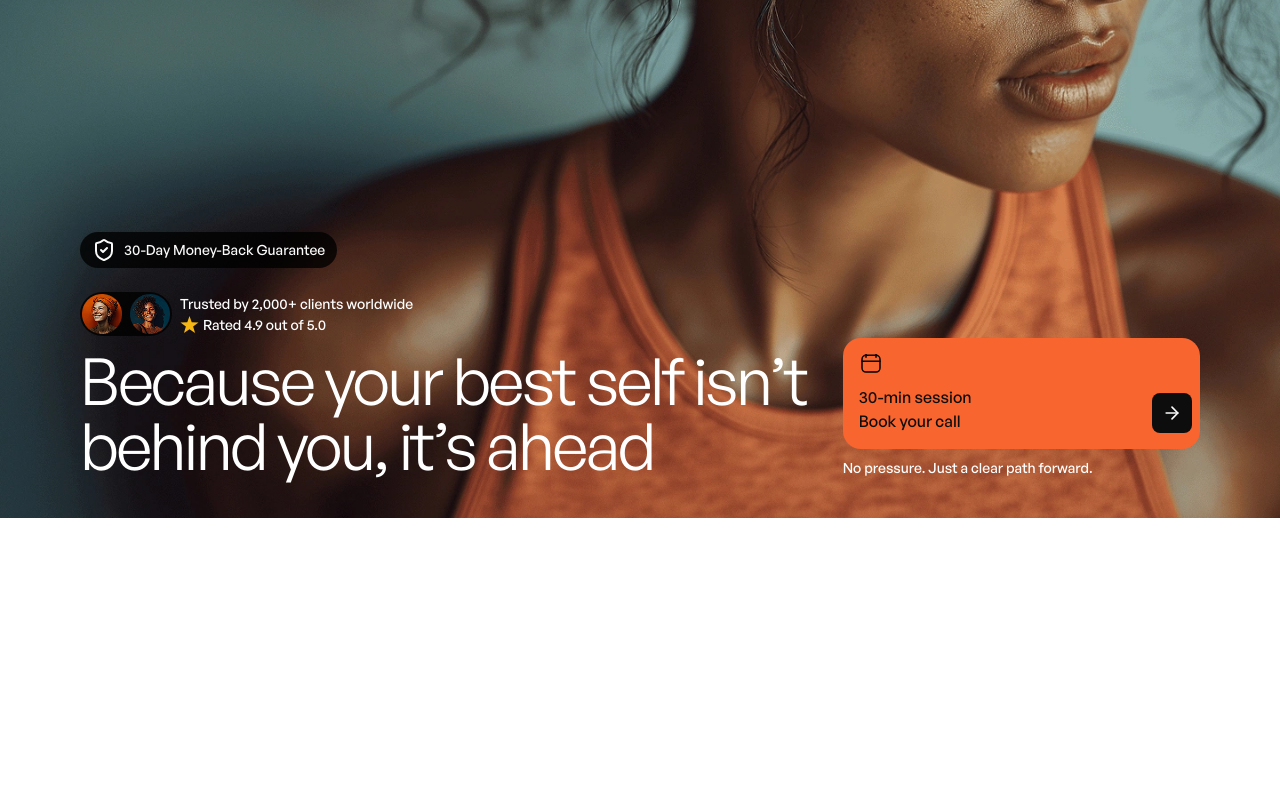
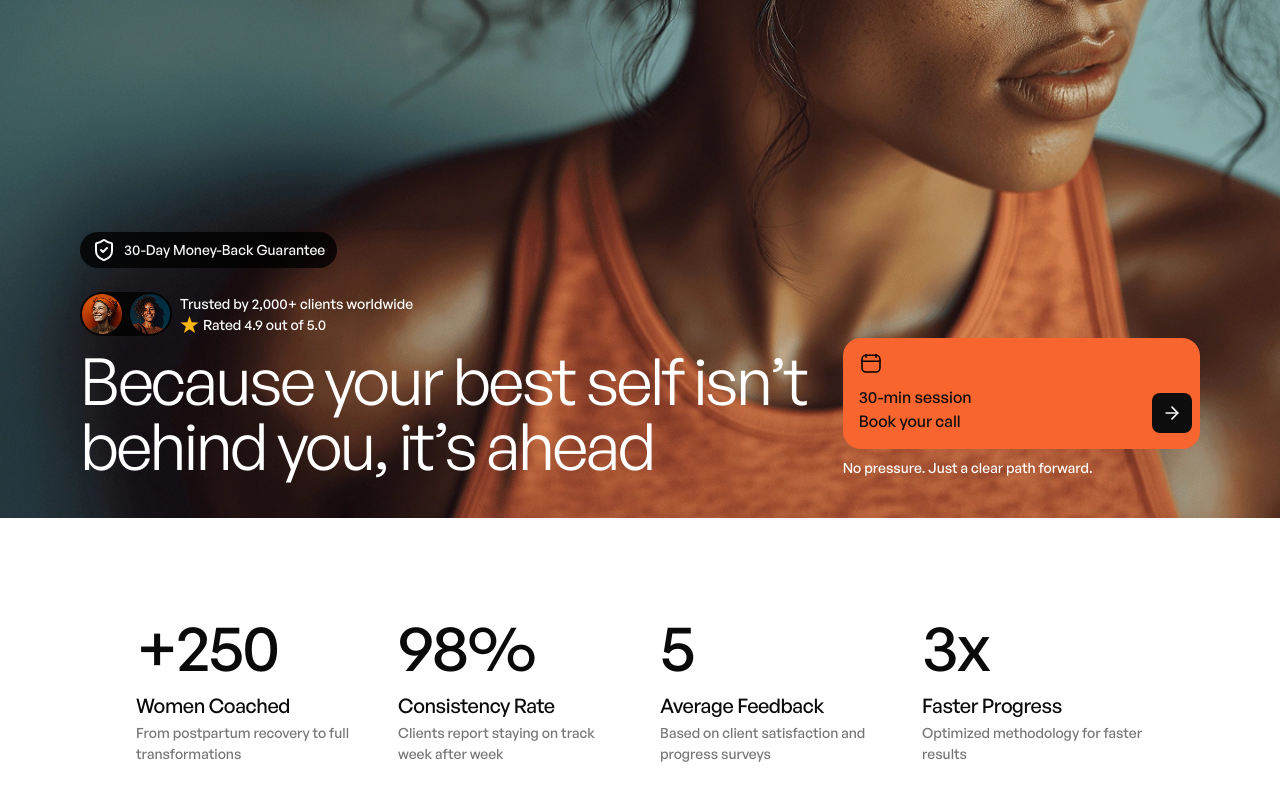
Before and after one commit to gustavoppdev/personal-trainer-landing-page, a Next.js app: page /en in a window 1280 px wide. Shown: the part 282-1082 px from the top of the page. Before the commit the page ends 800 px from the top, so only its background shows below. Built offline with nearby package versions, Linux system fonts and the light colour scheme.

Commit message:
feat(stats): adiciona a section stats (#4)

```diff
--- a/messages/en.json
+++ b/messages/en.json
@@ -30,6 +30,28 @@
         "title": "Book your call",
         "introduction": "No pressure. Just a clear path forward."
       }
+    },
+    "Stats": {
+      "0": {
+        "value": "+250",
+        "title": "Women Coached",
+        "description": "From postpartum recovery to full transformations"
+      },
+      "1": {
+        "value": "98%",
+        "title": "Consistency Rate",
+        "description": "Clients report staying on track week after week"
+      },
+      "2": {
+        "value": "5",
+        "title": "Average Feedback",
+        "description": "Based on client satisfaction and progress surveys"
+      },
+      "3": {
+        "value": "3x",
+        "title": "Faster Progress",
+        "description": "Optimized methodology for faster results"
+      }
     }
   },
   "Others": {
--- a/messages/pt.json
+++ b/messages/pt.json
@@ -30,6 +30,28 @@
         "title": "Agende sua chamada",
         "introduction": "Sem pressão. Apenas um caminho claro para avançar."
       }
+    },
+    "Stats": {
+      "0": {
+        "value": "+250",
+        "title": "Mulheres treinadas",
+        "description": "De recuperação pós-parto a transformações completas"
+      },
+      "1": {
+        "value": "98%",
+        "title": "Taxa de Constância",
+        "description": "Clientes relatam manter o ritmo semana após semana"
+      },
+      "2": {
+        "value": "5",
+        "title": "Feedback Médio",
+        "description": "Com base em pesquisas de satisfação e evolução"
+      },
+      "3": {
+        "value": "3x",
+        "title": "Progresso Mais Rápido",
+        "description": "Metodologia otimizada para resultados em menos tempo"
+      }
     }
   },
   "Others": {
--- a/src/app/[locale]/(home)/components/Hero/CTA.tsx
+++ b/src/app/[locale]/(home)/components/Hero/CTA.tsx
@@ -1,14 +1,14 @@
 // Next.js & Next-Intl
-import { getTranslations } from "next-intl/server";
+import { useTranslations } from "next-intl";
 import Image from "next/image";
 
 // Assets & Componentes
 import { calendarIcon } from "@/assets";
 import ButtonPrimary from "@/components/common/ButtonPrimary";
 
-const CTA = async () => {
-  const t = await getTranslations("Sections.Hero");
-  const tAlt = await getTranslations("Others.Alt");
+const CTA = () => {
+  const t = useTranslations("Sections.Hero");
+  const tAlt = useTranslations("Others.Alt");
 
   return (
     <div className="text-custom-body-3 space-y-2 lg:col-span-2 ">
--- a/src/app/[locale]/(home)/components/Hero/Hero.tsx
+++ b/src/app/[locale]/(home)/components/Hero/Hero.tsx
@@ -1,5 +1,5 @@
 // Next.js & Next-Intl
-import { getTranslations } from "next-intl/server";
+import { useTranslations } from "next-intl";
 
 // Components
 import Validation from "./Validation";
@@ -8,8 +8,8 @@ import CTA from "./CTA";
 const titleTypography =
   "text-heading-5 leading-heading-5 tracking-heading-5 lg:text-heading-1 lg:leading-heading-1 lg:tracking-heading-1";
 
-export const Hero = async () => {
-  const t = await getTranslations("Sections.Hero");
+export const Hero = () => {
+  const t = useTranslations("Sections.Hero");
 
   return (
     <section className="section-container grid grid-cols-1 gap-6 lg:grid-cols-6 items-end pb-4 lg:pb-10">
--- a/src/app/[locale]/(home)/components/Hero/Validation.tsx
+++ b/src/app/[locale]/(home)/components/Hero/Validation.tsx
@@ -1,5 +1,6 @@
 // Next.js & Next-Intl
 import Image from "next/image";
+import { useTranslations } from "next-intl";
 
 // Assets
 import { avatar1, avatar2, starIcon } from "@/assets";
@@ -7,11 +8,10 @@ import { avatar1, avatar2, starIcon } from "@/assets";
 // Lucide Icons & Componentes
 import { ShieldCheck } from "lucide-react";
 import { Button } from "@/components/ui/button";
-import { getTranslations } from "next-intl/server";
 
-const Validation = async () => {
-  const t = await getTranslations("Sections.Hero");
-  const tAlt = await getTranslations("Others.Alt");
+const Validation = () => {
+  const t = useTranslations("Sections.Hero");
+  const tAlt = useTranslations("Others.Alt");
 
   return (
     <div className="text-custom-body-3 flex flex-col gap-6">
--- /dev/null
+++ b/src/app/[locale]/(home)/components/Stats/StatCard.tsx
@@ -0,0 +1,28 @@
+// Next-Intl
+import { useTranslations } from "next-intl";
+
+// Tipos
+import { StatType } from "@/types";
+
+type Props = {
+  stat: StatType;
+};
+
+const StatCard = ({ stat }: Props) => {
+  const t = useTranslations("Sections.Stats");
+
+  return (
+    <li className="flex flex-col gap-4">
+      <h2 className="text-custom-heading-2">{t(stat.value)}</h2>
+
+      <div className="max-w-[222px] space-y-1">
+        <h3 className="text-custom-body-1">{t(stat.title)}</h3>
+        <p className="text-custom-body-3 text-custom-black-50">
+          {t(stat.description)}
+        </p>
+      </div>
+    </li>
+  );
+};
+
+export default StatCard;
--- /dev/null
+++ b/src/app/[locale]/(home)/components/Stats/Stats.tsx
@@ -0,0 +1,17 @@
+// Components
+import StatCard from "./StatCard";
+
+// Constants
+import { StatsArray } from "@/constants";
+
+export const Stats = () => {
+  return (
+    <section className="section-container py-14 lg:py-24 grid place-content-start lg:place-content-center">
+      <ul className="flex flex-col gap-10 lg:flex-row">
+        {StatsArray.map((stat) => (
+          <StatCard key={stat.title} stat={stat} />
+        ))}
+      </ul>
+    </section>
+  );
+};
--- /dev/null
+++ b/src/app/[locale]/(home)/components/Stats/index.ts
@@ -0,0 +1 @@
+export { Stats } from "./Stats";
--- a/src/app/[locale]/(home)/page.tsx
+++ b/src/app/[locale]/(home)/page.tsx
@@ -7,6 +7,7 @@ import NavigationBar from "@/components/layout/NavigationBar";
 
 // Assets
 import { heroImage } from "@/assets";
+import { Stats } from "./components/Stats";
 
 const Home = () => {
   return (
@@ -28,6 +29,7 @@ const Home = () => {
         <NavigationBar />
         <Hero />
       </div>
+      <Stats />
     </main>
   );
 };
--- a/src/components/layout/NavigationBar.tsx
+++ b/src/components/layout/NavigationBar.tsx
@@ -1,6 +1,6 @@
 // Next.js & Next-Intl
 import { Link } from "@/i18n/navigation";
-import { getTranslations } from "next-intl/server";
+import { useTranslations } from "next-intl";
 import Image from "next/image";
 
 // Assets
@@ -9,8 +9,8 @@ import { rachelLogo } from "@/assets";
 // Components
 import NavigationBarMobile from "./NavigationBarMobile";
 
-const NavigationBar = async () => {
-  const t = await getTranslations("Others.Alt");
+const NavigationBar = () => {
+  const t = useTranslations("Others.Alt");
 
   return (
     <header className="relative section-container py-4 lg:py-10">
--- a/src/constants/index.ts
+++ b/src/constants/index.ts
@@ -1,4 +1,4 @@
-import { LocalesArrayType, NavigationLink } from "../types";
+import { LocalesArrayType, NavigationLink, StatType } from "../types";
 
 // Array para LanguageSwitcher.tsx
 export const LocalesArray: LocalesArrayType[] = [
@@ -21,3 +21,27 @@ export const NavigationLinks: NavigationLink[] = [
   { href: "/#results", labelKey: "links.results" },
   { href: "/#contact", labelKey: "links.contact" },
 ];
+
+// Array para Stats.tsx
+export const StatsArray: StatType[] = [
+  {
+    value: "0.value",
+    title: "0.title",
+    description: "0.description",
+  },
+  {
+    value: "1.value",
+    title: "1.title",
+    description: "1.description",
+  },
+  {
+    value: "2.value",
+    title: "2.title",
+    description: "2.description",
+  },
+  {
+    value: "3.value",
+    title: "3.title",
+    description: "3.description",
+  },
+];
```
Also changed, not shown: src/types/index.ts (+7 -0 lines).
